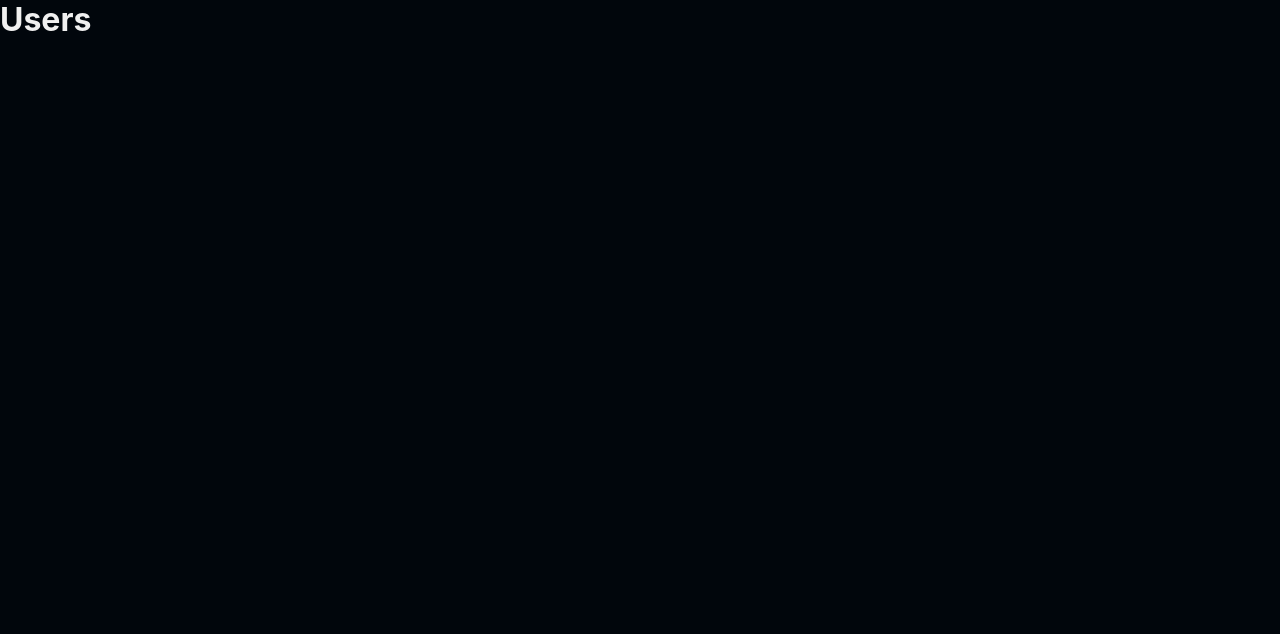
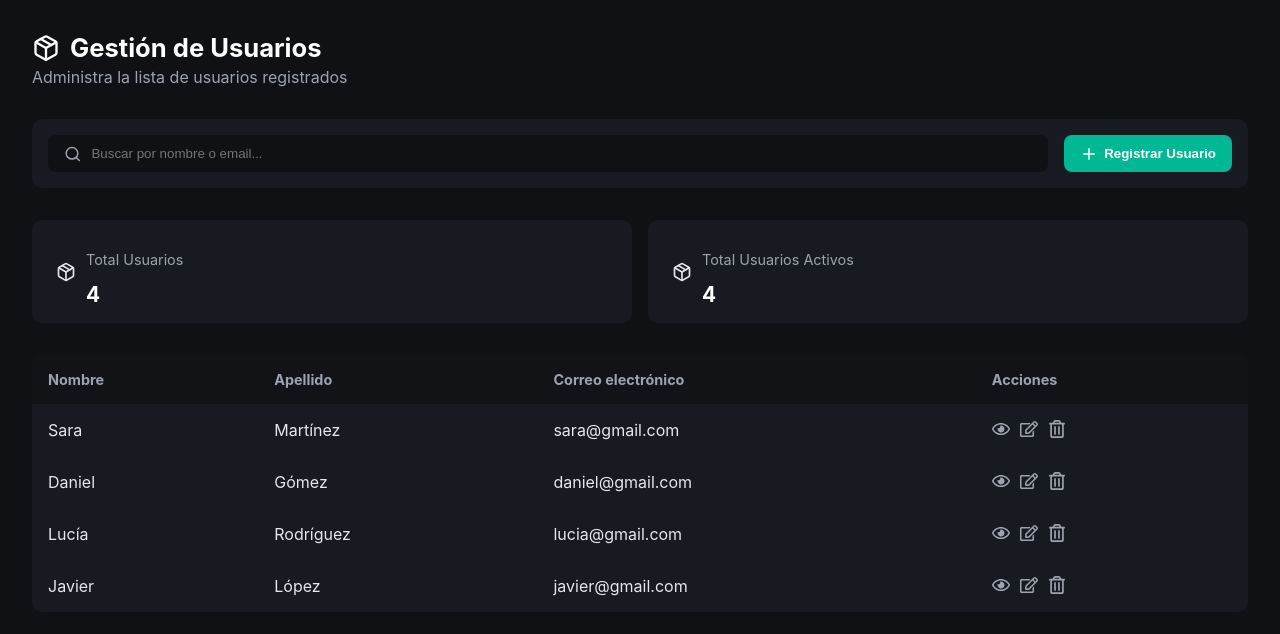
Before and after one commit to Ans-Soft/gaming-laptop-store-frontend, a React (Vite) app in the folder gaming-laptop-store/: page /admin/users in a window 1280 px wide. Shown: the top 634 px of the page. Built offline with nearby package versions, Linux system fonts and the light colour scheme.

Commit message:
New data table for users and props application for data table colums

```diff
--- /dev/null
+++ b/gaming-laptop-store/src/components/admin/DataTable.jsx
@@ -0,0 +1,97 @@
+import React from "react";
+import { FaRegEdit, FaRegEye, FaRegTrashAlt} from "react-icons/fa";
+import "./../../styles/admin/dataTable.css";
+
+/**
+ * ✅ DataTable - Componente genérico reutilizable para CRUDs
+ *
+ * Props:
+ *  - columns: [{ key: 'name', label: 'Producto', render?: (row)=>jsx }]
+ *  - data: array de objetos (filas)
+ *  - onView, onEdit, onDelete: funciones opcionales (reciben el objeto fila)
+ *  - rowKey: string -> propiedad única por fila (default: "id")
+ */
+const DataTable = ({
+  columns = [],
+  data = [],
+  onView,
+  onEdit,
+  onDelete,
+  rowKey = "id",
+}) => {
+  // 🔹 funciones internas para manejar clics en botones
+  const handleView = (row) => onView?.(row);
+  const handleEdit = (row) => onEdit?.(row);
+  const handleDelete = (row) => onDelete?.(row);
+
+  // 🔹 función para renderizar celdas
+  const renderCell = (col, row) => {
+    if (typeof col.render === "function") return col.render(row);
+    return row[col.key] ?? "-"; // muestra "-" si no hay dato
+  };
+
+  return (
+    <div className="table">
+      <table>
+        <thead>
+          <tr>
+            {columns.map((col) => (
+              <th key={col.key}>{col.label}</th>
+            ))}
+            <th>Acciones</th>
+          </tr>
+        </thead>
+
+        <tbody>
+          {data.length > 0 ? (
+            data.map((row) => (
+              <tr key={row[rowKey]}>
+                {columns.map((col) => (
+                  <td key={col.key} className={col.className || ""}>
+                    {renderCell(col, row)}
+                  </td>
+                ))}
+
+                <td className="actions">
+                  <button
+                    title="Ver"
+                    onClick={() => handleView(row)}
+                  >
+                    <FaRegEye size={18} />
+                  </button>
+                  <button
+                    title="Editar"
+                    onClick={() => handleEdit(row)}
+                  >
+                    <FaRegEdit size={18}/>
+                  </button>
+                  <button
+                    title="Eliminar"
+                    onClick={() => handleDelete(row)}
+                  >
+                    <FaRegTrashAlt size={18} />
+                  </button>
+                </td>
+              </tr>
+            ))
+          ) : (
+            <tr>
+              <td
+                colSpan={columns.length + 1}
+                style={{
+                  textAlign: "center",
+                  padding: "2rem",
+                  color: "#9ca3af",
+                }}
+              >
+                No hay registros.
+              </td>
+            </tr>
+          )}
+        </tbody>
+      </table>
+    </div>
+  );
+};
+
+export default DataTable;
--- a/gaming-laptop-store/src/pages/admin/Products.jsx
+++ b/gaming-laptop-store/src/pages/admin/Products.jsx
@@ -1,5 +1,5 @@
 import React from "react";
-import "./../../styles/admin/products.css";
+import "./../../styles/admin/dataTable.css";
 import { Plus, Package, DollarSign, Search, Eye, Edit, Trash2 } from "lucide-react";
 
 const Products = () => {
@@ -53,15 +53,15 @@ const Products = () => {
     .toLocaleString("en-US", { style: "currency", currency: "USD" });
 
   return (
-    <div className="products-container">
-      <div className="products-header">
+    <div className="table-container">
+      <div className="table-header">
         <div>
           <h1><Package size={28} /> Gestión de Productos</h1>
           <p>Administra el catálogo de portátiles gamer</p>
         </div>
       </div>
 
-      <div className="products-filters">
+      <div className="table-filters">
         <div className="search-box">
           <Search size={18} />
           <input type="text" placeholder="Buscar por nombre o marca..." />
@@ -77,7 +77,7 @@ const Products = () => {
         </button>
       </div>
 
-      <div className="products-stats">
+      <div className="table-stats">
         <div className="stat-card">
           <Package size={20} />
           <div>
@@ -101,7 +101,7 @@ const Products = () => {
         </div>
       </div>
 
-      <div className="products-table">
+      <div className="table">
         <table>
           <thead>
             <tr>
@@ -116,7 +116,7 @@ const Products = () => {
           <tbody>
             {products.map((p) => (
               <tr key={p.id}>
-                <td className="product-info">
+                <td className="table-info">
                   {p.name}
                 </td>
                 <td>{p.category}</td>
--- a/gaming-laptop-store/src/pages/admin/Users.jsx
+++ b/gaming-laptop-store/src/pages/admin/Users.jsx
@@ -1,8 +1,87 @@
-export default function Users() {
+import React from "react";
+import "./../../styles/admin/dataTable.css";
+import { Plus, Package, Search } from "lucide-react";
+import DataTable from "../../components/admin/DataTable";
+
+const Users = () => {
+  const users = [
+    {
+      id: 1,
+      first_name: "Sara",
+      last_name: "Martínez",
+      email: "sara@gmail.com",
+    },
+    {
+      id: 2,
+      first_name: "Daniel",
+      last_name: "Gómez",
+      email: "daniel@gmail.com",
+    },
+    {
+      id: 3,
+      first_name: "Lucía",
+      last_name: "Rodríguez",
+      email: "lucia@gmail.com",
+    },
+    {
+      id: 4,
+      first_name: "Javier",
+      last_name: "López",
+      email: "javier@gmail.com",
+    },
+  ];
+
+  const totalUsers = users.length;
+  const totalActive = users.length; // Cuando tenga la conexión con backend determinar activos/inactivos
+
+  const columns = [
+    { key: "first_name", label: "Nombre" },
+    { key: "last_name", label: "Apellido" },
+    { key: "email", label: "Correo electrónico" },
+  ];
+
   return (
+    <div className="table-container">
+      <div className="table-header">
+        <div>
+          <h1>
+            <Package size={28} /> Gestión de Usuarios
+          </h1>
+          <p>Administra la lista de usuarios registrados</p>
+        </div>
+      </div>
 
-    <>
-      <h1>Users</h1>
-    </>
-  )
-}
+      <div className="table-filters">
+        <div className="search-box">
+          <Search size={18} />
+          <input type="text" placeholder="Buscar por nombre o email..." />
+        </div>
+        <button className="btn-register">
+          <Plus size={18} /> Registrar Usuario
+        </button>
+      </div>
+
+      <div className="table-stats">
+        <div className="stat-card">
+          <Package size={20} />
+          <div>
+            <p>Total Usuarios</p>
+            <h3>{totalUsers}</h3>
+          </div>
+        </div>
+        <div className="stat-card">
+          <Package size={20} />
+          <div>
+            <p>Total Usuarios Activos</p>
+            <h3>{totalActive}</h3>
+          </div>
+        </div>
+      </div>
+
+
+      <DataTable columns={columns} data={users} />
+    </div>
+  );
+};
+
+export default Users;
--- a/gaming-laptop-store/src/styles/admin/products.css
+++ b/gaming-laptop-store/src/styles/admin/dataTable.css
@@ -1,11 +1,11 @@
-.products-container {
+.table-container {
   color: #e5e7eb;
   padding: 2rem;
   background-color: #0f1115;
   min-height: 100vh;
 }
 
-.products-header h1 {
+.table-header h1 {
   display: flex;
   align-items: center;
   gap: 10px;
@@ -14,12 +14,12 @@
   font-weight: 700;
 }
 
-.products-header p {
+.table-header p {
   color: #9ca3af;
   margin-top: 4px;
 }
 
-.products-filters {
+.table-filters {
   display: flex;
   align-items: center;
   gap: 1rem;
@@ -70,7 +70,7 @@ select {
   font-weight: 600;
 }
 
-.products-stats {
+.table-stats {
   display: flex;
   gap: 1rem;
   margin-top: 2rem;
@@ -96,25 +96,25 @@ select {
   font-size: 1.3rem;
 }
 
-.products-table {
+.table {
   margin-top: 2rem;
   background-color: #171a20;
   border-radius: 10px;
   overflow: hidden;
 }
 
-.products-table table {
+.table table {
   width: 100%;
   border-collapse: collapse;
 }
 
-.products-table th,
-.products-table td {
+.table th,
+.table td {
   padding: 1rem;
   text-align: left;
 }
 
-.products-table thead {
+.table thead {
   background-color: #111317;
   color: #9ca3af;
   font-size: 0.9rem;
@@ -170,6 +170,21 @@ select {
   gap: 10px;
   color: #9ca3af;
   cursor: pointer;
+  background: none;
+}
+
+
+.actions button {
+  background: none;
+  border: none;
+  padding: 0;
+  margin: 0;
+  cursor: pointer;
+  color: #9ca3af;
+  display: flex;
+  align-items: center;
+  justify-content: center;
+  transition: color 0.2s ease;
 }
 
 .actions svg:hover {
```
